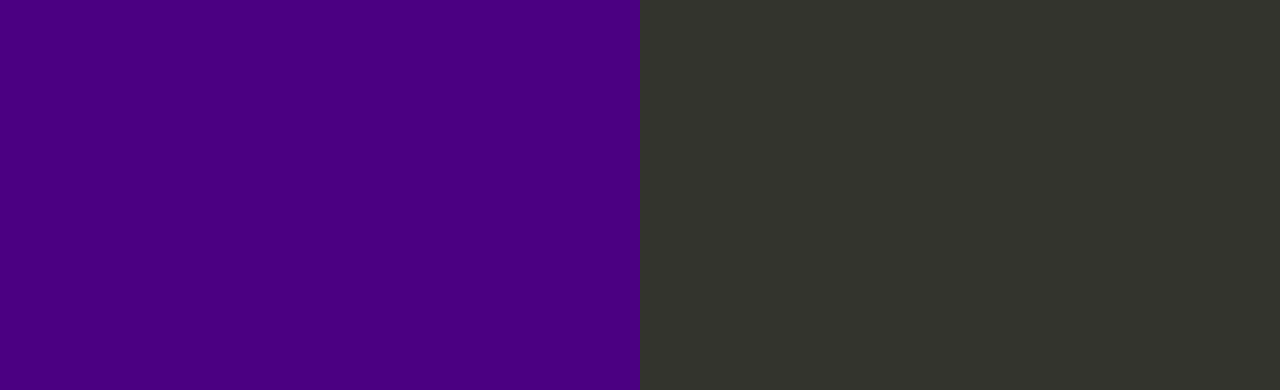
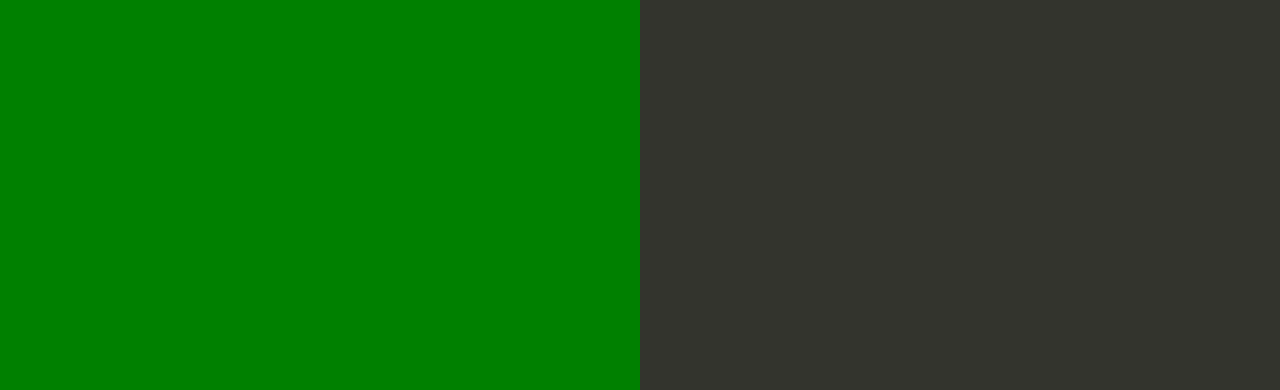
Before and after one commit to Cl0ne-a/my-node-app, a website: page index.html in a window 1280 px wide. Shown: the part 410-800 px from the top of the page. Drawn offline with Linux system fonts and the light colour scheme.

Commit message:
Update index.html
to green

```diff
--- a/index.html
+++ b/index.html
@@ -35,7 +35,7 @@
 
         text-align: right;
         padding-top: 11em;
-        background-color: indigo;
+        background-color: green;
 
       }
       .textColumn p {
```
